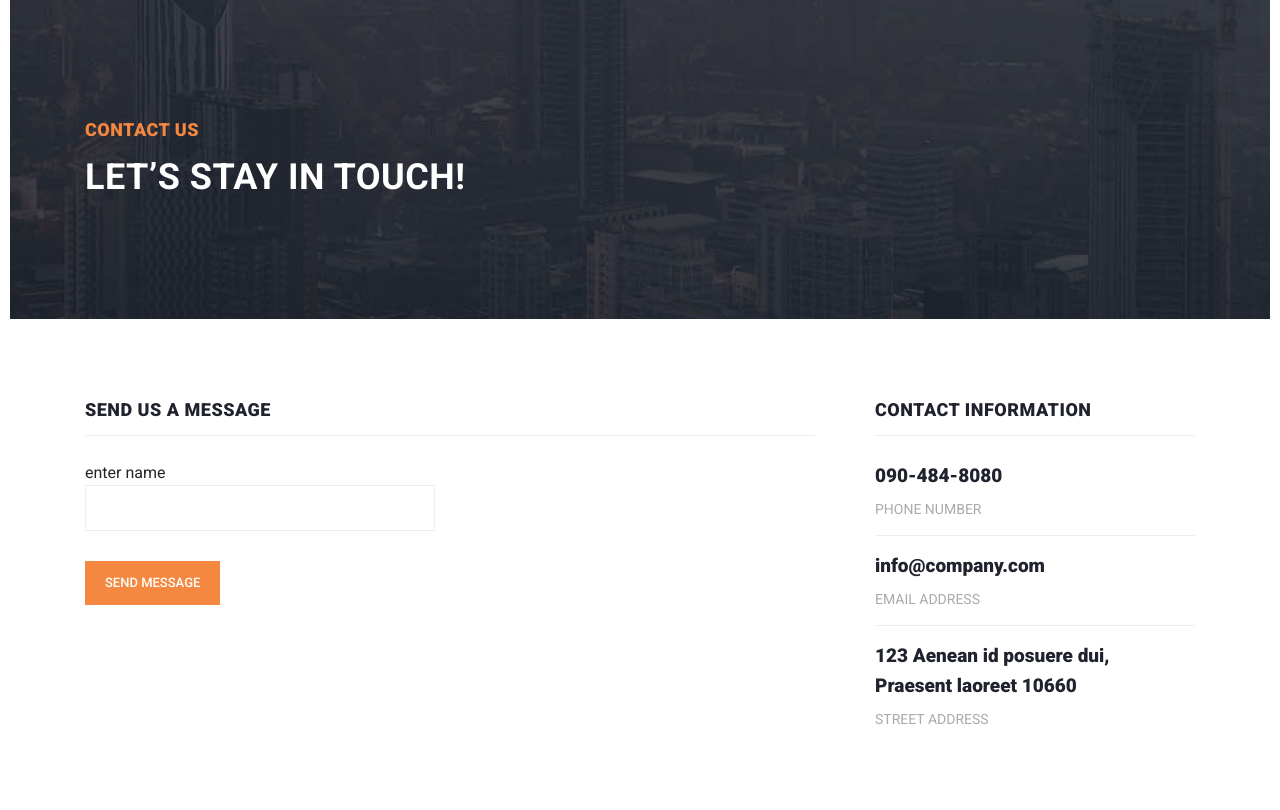
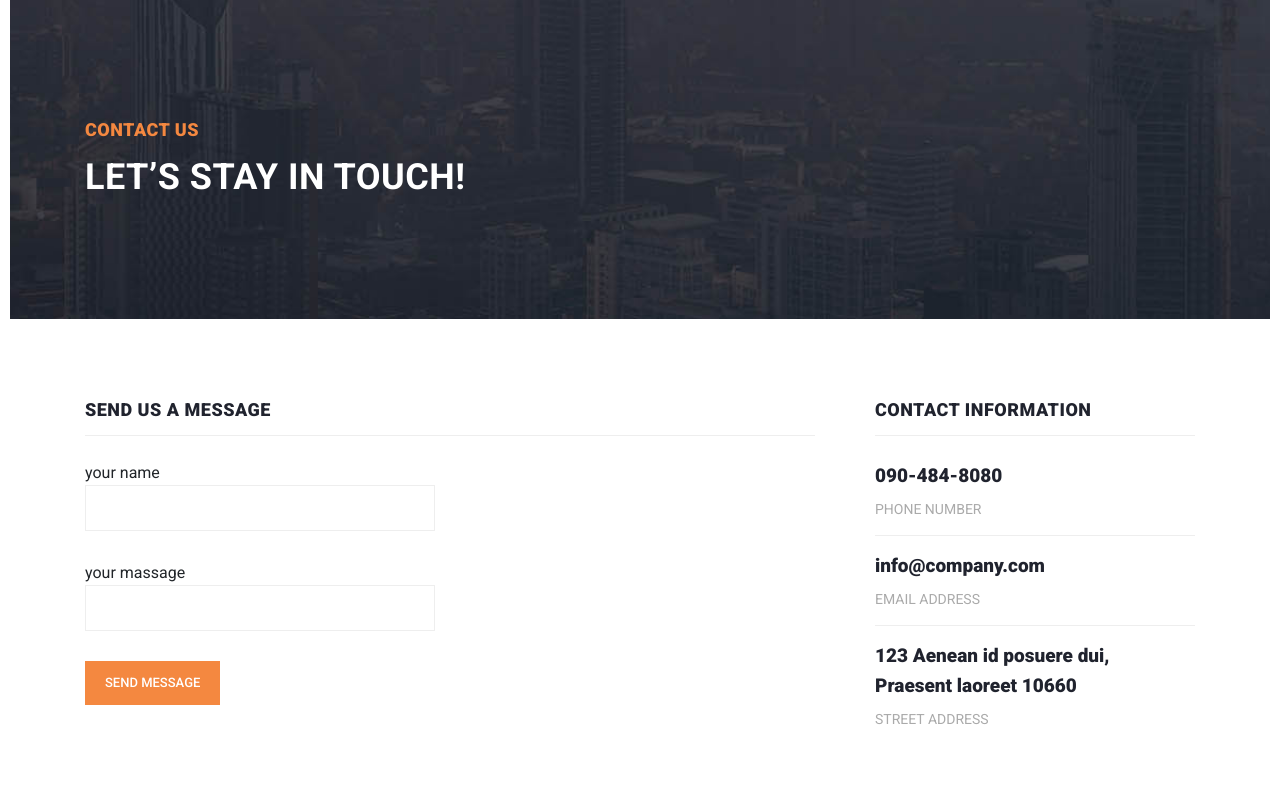
Before and after one commit to farzadnari2002/blog_project, a Django app: page /articles/contactus in a window 1280 px wide. Shown: the part 111-921 px from the top of the page. Run offline with Django 5.2, Linux system fonts and the light colour scheme; some libraries are stand-ins or nearby versions.

Commit message:
template contactus form errors update for exercise

```diff
--- a/blog_app/forms.py
+++ b/blog_app/forms.py
@@ -3,5 +3,5 @@ from django import forms
 
 
 class ContactUsForm(forms.Form):
-    name = forms.CharField(label='enter name', max_length=10)
+    name = forms.CharField(label='your name', max_length=10)
     massage = forms.CharField(label='your massage', max_length=10)
--- a/blog_app/templates/blog_app/contact_us.html
+++ b/blog_app/templates/blog_app/contact_us.html
@@ -42,9 +42,16 @@
                       <div class="row">
                         <div class="col-md-6 col-sm-12">
                           <fieldset>
-                            {{ form.name.errors }}
+                            {% if form.name.errors %}
+                            <div class="alert alert-danger">{{ form.name.errors }}</div>
+                            {% endif %}
                             {{ form.name.label }}
                             {{ form.name }}
+                            {% if form.massage.errors %}
+                            <div class="alert alert-danger">{{ form.massage.errors }}</div>
+                            {% endif %}
+                            {{ form.massage.label }}
+                            {{ form.massage }}
                           </fieldset>
                         </div>
                         <div class="col-lg-12">
```
